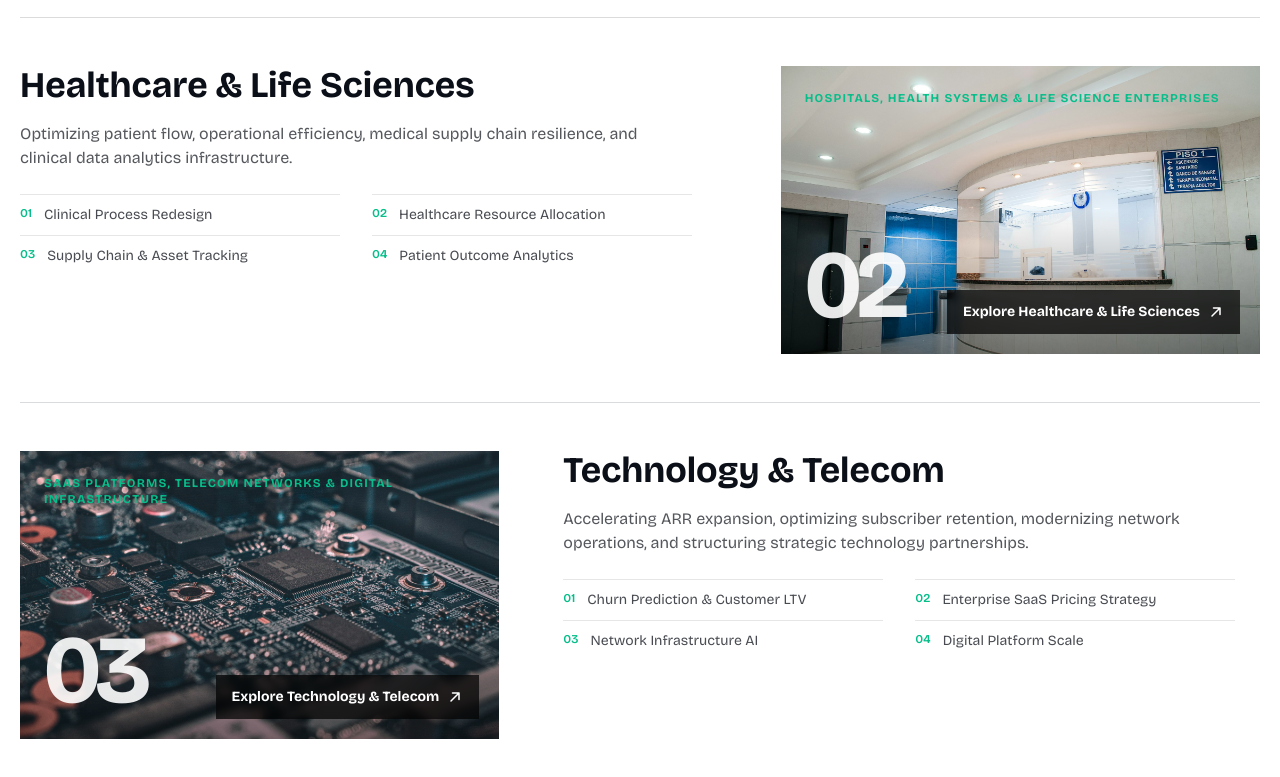
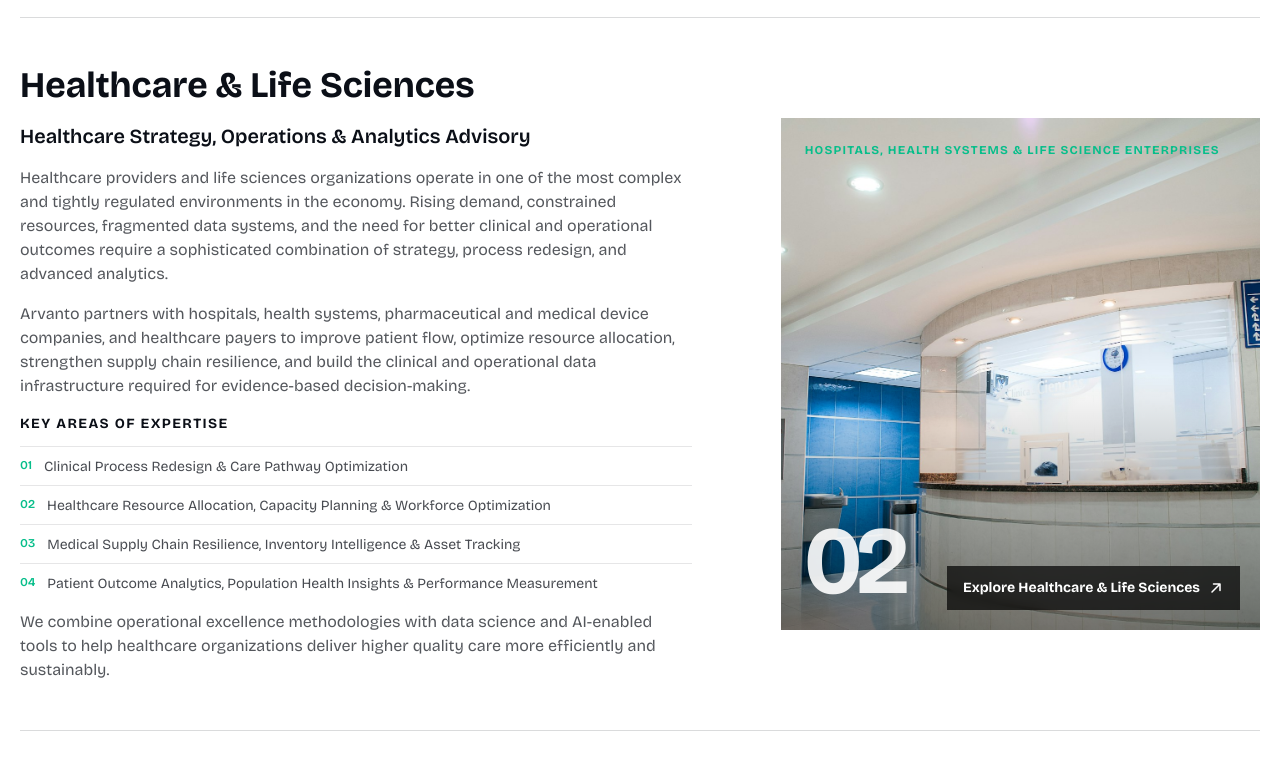
Before and after one commit to k-clinton/Arvanto, a Next.js app: page /industries in a window 1280 px wide. Shown: the part 1420-2197 px from the top of the page. Built offline with nearby package versions, Linux system fonts and the light colour scheme.

Commit message:
feat: add detailed listing content and expertise areas for Healthcare industry

```diff
--- a/src/data/industries.ts
+++ b/src/data/industries.ts
@@ -74,6 +74,21 @@ export const INDUSTRIES: Industry[] = [
     name: "Healthcare & Life Sciences",
     tagline: "Hospitals, Health Systems & Life Science Enterprises",
     description: "Optimizing patient flow, operational efficiency, medical supply chain resilience, and clinical data analytics infrastructure.",
+    listingContent: {
+      subheading: "Healthcare Strategy, Operations & Analytics Advisory",
+      paragraphs: [
+        "Healthcare providers and life sciences organizations operate in one of the most complex and tightly regulated environments in the economy. Rising demand, constrained resources, fragmented data systems, and the need for better clinical and operational outcomes require a sophisticated combination of strategy, process redesign, and advanced analytics.",
+        "Arvanto partners with hospitals, health systems, pharmaceutical and medical device companies, and healthcare payers to improve patient flow, optimize resource allocation, strengthen supply chain resilience, and build the clinical and operational data infrastructure required for evidence-based decision-making.",
+      ],
+      expertise: [
+        "Clinical Process Redesign & Care Pathway Optimization",
+        "Healthcare Resource Allocation, Capacity Planning & Workforce Optimization",
+        "Medical Supply Chain Resilience, Inventory Intelligence & Asset Tracking",
+        "Patient Outcome Analytics, Population Health Insights & Performance Measurement",
+      ],
+      closingParagraph:
+        "We combine operational excellence methodologies with data science and AI-enabled tools to help healthcare organizations deliver higher quality care more efficiently and sustainably.",
+    },
     image: "/images/page-hero-healthcare.jpg",
     heroImages: [
       "/images/page-hero-healthcare.jpg",
```
